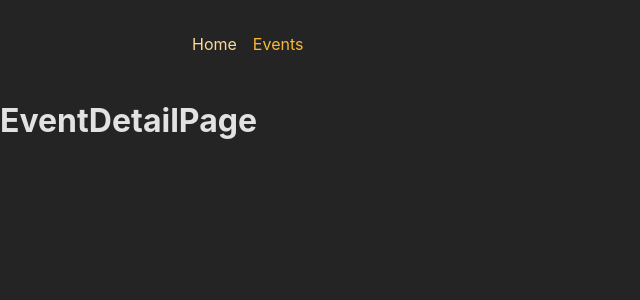
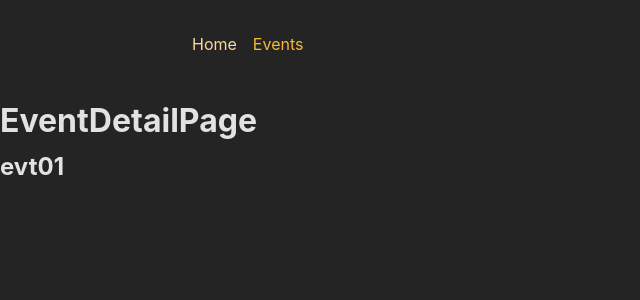
Before and after one commit to abhimax/express-react-fullstack-app, a React (Create React App) app in the folder frontend/: page /events/evt01 in a window 1280 px wide. Shown: the top 300 px of the page, without its empty margins (0-640 px from the left). Built offline with nearby package versions, Linux system fonts and the light colour scheme.

Commit message:
feat: get url data

```diff
--- a/frontend/src/routs/EventDetailPage.js
+++ b/frontend/src/routs/EventDetailPage.js
@@ -1,4 +1,12 @@
+import { useParams } from "react-router-dom";
+
 const EventDetailPage = () => {
-  return <h1>EventDetailPage</h1>;
+  const { id } = useParams();
+  return (
+    <>
+      <h1>EventDetailPage </h1>
+      <h2>{id}</h2>
+    </>
+  );
 };
 export default EventDetailPage;
```
